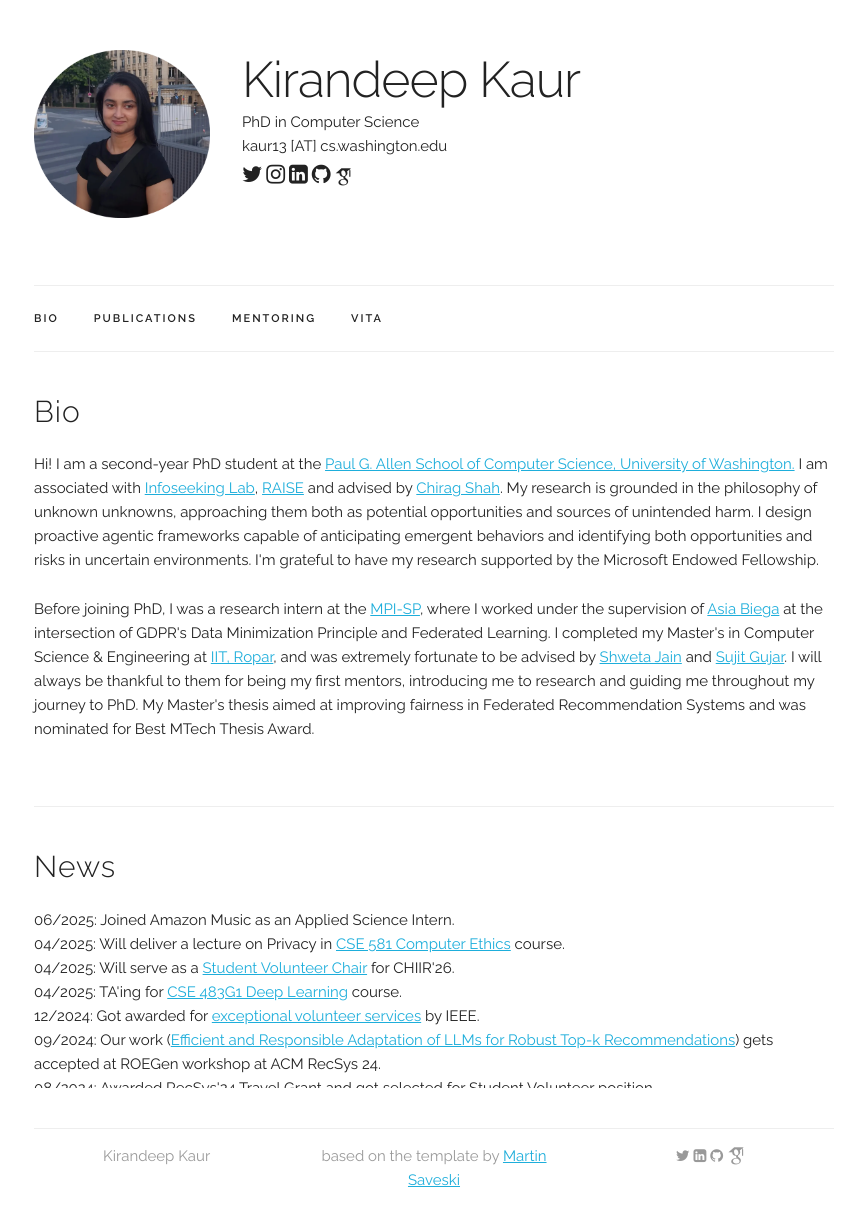
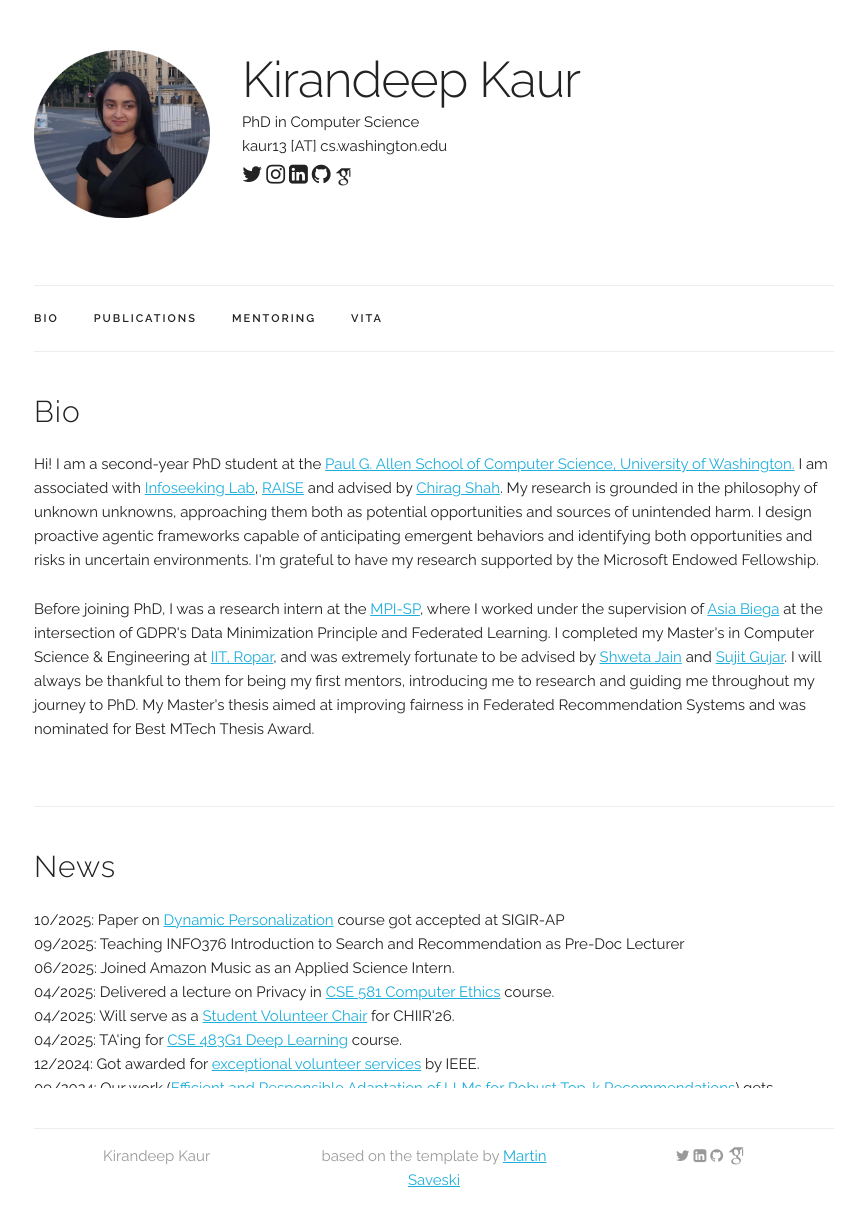
Before and after one commit to i-kiran/i-kiran.github.io, a Jekyll site: the page built from index.html, in a window 1280 px wide. Shown: the whole page, without its empty margins (206-1071 px from the left). Built offline with Jekyll 4.4.1, drawn with Linux system fonts in a browser that asks for light colours; some web fonts are replaced.

Commit message:
Update news.yaml with new entries and corrections

```diff
--- a/_data/news.yaml
+++ b/_data/news.yaml
@@ -1,8 +1,14 @@
 news:
+  - title: "Paper on  <a href=\"https://arxiv.org/pdf/2510.03984\">Dynamic Personalization</a> course got accepted at SIGIR-AP"
+    date: "10/2025"
+
+  - title: "Teaching INFO376 Introduction to Search and Recommendation as Pre-Doc Lecturer"
+    date: "09/2025"
+
   - title: "Joined Amazon Music as an Applied Science Intern."
     date: "06/2025"
 
-  - title: "Will deliver a lecture on Privacy in  <a href=\"https://courses.cs.washington.edu/courses/cse581/25sp/\">CSE 581 Computer Ethics</a> course."
+  - title: "Delivered a lecture on Privacy in  <a href=\"https://courses.cs.washington.edu/courses/cse581/25sp/\">CSE 581 Computer Ethics</a> course."
     date: "04/2025"
 
   - title: "Will serve as a <a href=\"https://chiir2026.github.io/organizers.html\">Student Volunteer Chair</a> for CHIIR'26."
```
